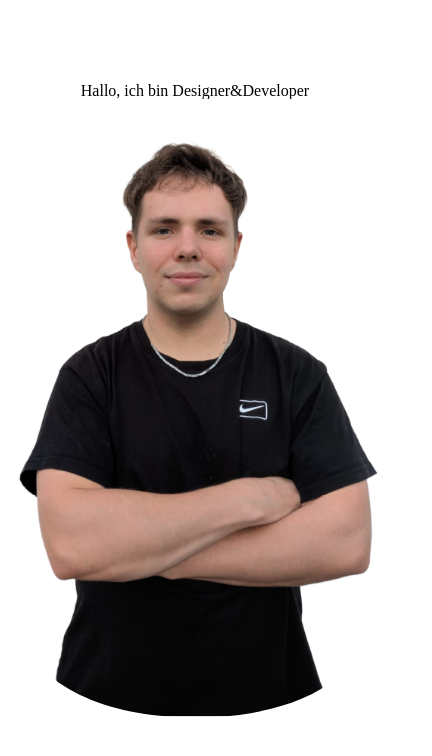
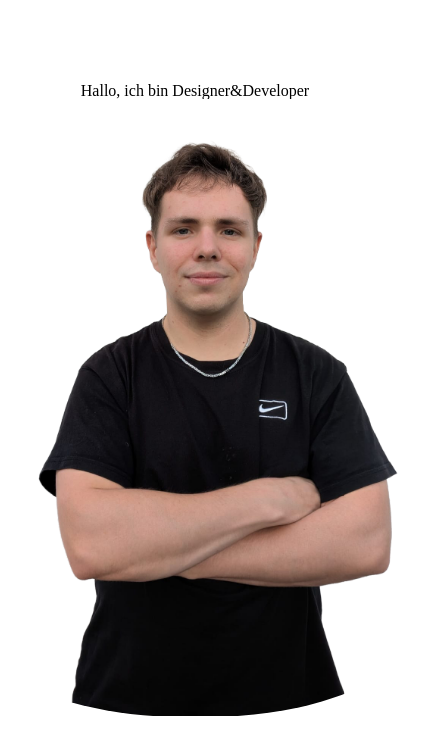
Before and after one commit to aza486/portfolio-site, a React (Vite) app: page / in a window 390 px wide. Shown: the top 756 px of the page, 432 px wide, since content can reach past the window. Built offline with nearby package versions, Linux system fonts and the light colour scheme; the HTML template or start-up script is replaced by a standard one.

Commit message:
mobile picture responsiveness

```diff
--- a/src/components/mobile/HomeViewMobile.css
+++ b/src/components/mobile/HomeViewMobile.css
@@ -21,11 +21,9 @@
 
 .mobile-portrait-wrapper{
 
-    width:100%;
-
     aspect-ratio:.78;
 
-    overflow:hidden;
+    overflow:visible;
 
     display:flex;
 
@@ -41,6 +39,8 @@
 
     -webkit-mask-size:100% 100%;
     mask-size:100% 100%;
+
+    width: calc(80vw + var(--space-md) * 2);
 }
 
 
@@ -283,7 +283,7 @@ margin-top:1.5rem;
 
     .mobile-portrait-wrapper{
 
-        width:min(200px,75vw);
+        width: calc(75vw + var(--space-md) * 2);
 
 
     }
@@ -295,8 +295,7 @@ margin-top:1.5rem;
 
     .mobile-portrait-wrapper{
 
-        width:min(200px,60vw);
-
+        width: calc(60vw + var(--space-md) * 2);
 
     }
 
```
